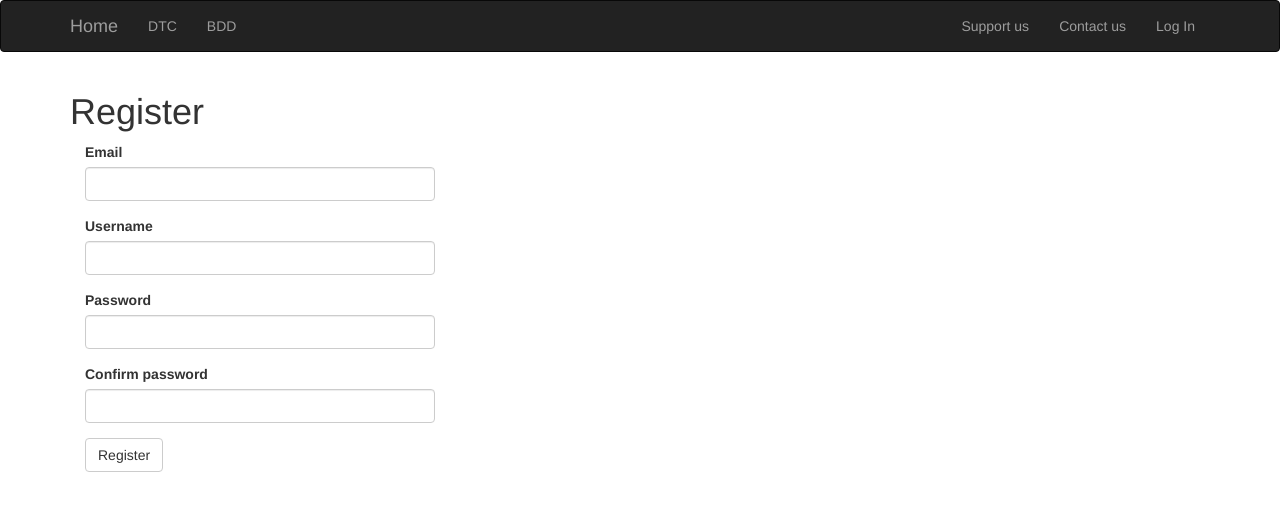
After one commit to DrylandEcology-Lab/UAV-HiRAP, a Flask app: page /auth/register in a window 1280 px wide. The commit adds this page. Shown: the top 511 px of the page. Run offline with Flask 2, Linux system fonts and the light colour scheme; some libraries are stand-ins or nearby versions.

Commit message:
8.5 注册新用户
Register new user

```diff
--- a/app/auth/forms.py
+++ b/app/auth/forms.py
@@ -1,6 +1,9 @@
 from flask_wtf import Form
 from wtforms import StringField, PasswordField, BooleanField, SubmitField
-from wtforms.validators import DataRequired, Length, Email
+from wtforms.validators import DataRequired, Length, Email, Regexp, EqualTo
+from wtforms import ValidationError
+from ..models import User
+
 
 class LoginForm(Form):
     email = StringField('Email', validators=[DataRequired(), Length(1,64),
@@ -8,3 +11,23 @@ class LoginForm(Form):
     password = PasswordField('Password', validators=[DataRequired()])
     remember_me = BooleanField('Keep me logged in')
     submit = SubmitField('Log In')
+
+
+class RegistrationForm(Form):
+    email = StringField('Email', validators=[DataRequired(), Length(1,64), Email()])
+    username = StringField('Username', validators=[DataRequired(), Length(1,64),
+                                                   Regexp('^[A-Za-z][A-Za-z0-9_.]*$', 0,
+                                                          'Usernames must have only letters, '
+                                                          'numbers, dots and underscores')])
+    password = PasswordField('Password', validators=[DataRequired(),
+                                                     EqualTo('Password2', message='Passwords must match.')])
+    password2 = PasswordField('Confirm password', validators=[DataRequired()])
+    submit = SubmitField('Register')
+
+    def validate_email(self, field):
+        if User.query.filter_by(email=field.data).first():
+            raise ValidationError('Email already registered')
+
+    def validate_username(self, field):
+        if User.query.filter_by(username=field.data).first():
+            raise ValidationError('Username already in use')
--- a/app/auth/views.py
+++ b/app/auth/views.py
@@ -1,8 +1,11 @@
 from flask import render_template, redirect, request, url_for, flash
-from flask_login import login_user, logout_user, login_required
+from flask_login import login_user, logout_user, login_required, current_user
 from . import auth
+from .. import db
 from ..models import User
-from .forms import LoginForm
+from ..email import send_email
+from .forms import LoginForm, RegistrationForm
+
 
 @auth.route('/login', methods=['GET', 'POST'])
 def login():
@@ -12,12 +15,26 @@ def login():
         if user is not None and user.verify_password(form.password.data):
             login_user(user, form.remember_me.data)
             return redirect(request.args.get('next') or url_for('main.index'))
-        flash('Invalid username or password')
+        flash('Invalid username or password.')
     return render_template('auth/login.html', form=form)
+
 
 @auth.route('/logout')
 @login_required
 def logout():
     logout_user()
-    flash('You have been logged out')
+    flash('You have been logged out.')
     return redirect(url_for('main.index'))
+
+
+@auth.route('/register', methods=['GET', 'POST'])
+def register():
+    form = RegistrationForm()
+    if form.validate_on_submit():
+        user = User(email=form.email.data,
+                    username=form.username.data,
+                    password=form.password.data)
+        db.session.add(user)
+        flash('You can now login.')
+        return redirect(url_for('auth.login'))
+    return render_template('auth/register.html', form=form)
--- /dev/null
+++ b/app/templates/auth/register.html
@@ -0,0 +1,13 @@
+{% extends "base.html" %}
+{% import "bootstrap/wtf.html" as wtf %}
+
+{% block title%}UAV-HiRAP - Register{% endblock %}
+
+{% block page_content %}
+<div class="page_header">
+    <h1>Register</h1>
+</div>
+<div class="col-md-4">
+    {{ wtf.quick_form(form) }}
+</div>
+{% endblock %}
--- a/app/templates/base.html
+++ b/app/templates/base.html
@@ -25,12 +25,21 @@
             <ul class="nav navbar-nav">
                 <li><a href="{{ url_for('main.index') }}">DTC</a></li>
             </ul>
+            <ul class="nav navbar-nav">
+                <li><a href="{{ url_for('main.index') }}">BDD</a></li>
+            </ul>
             <ul class="nav navbar-nav navbar-right">
                 {% if current_user.is_authenticated %}
                 <li><a href="{{ url_for('auth.logout') }}">Log Out</a></li>
                 {% else %}
                 <li><a href="{{ url_for('auth.login') }}">Log In</a></li>
                 {% endif %}
+            </ul>
+            <ul class="nav navbar-nav navbar-right">
+                <li><a href="{{ url_for('main.index') }}">Contact us</a></li>
+            </ul>
+            <ul class="nav navbar-nav navbar-right">
+                <li><a href="{{ url_for('main.index') }}">Support us</a></li>
             </ul>
         </div>
     </div>
```
Also changed, not shown: app/templates/auth/login.html (+7 -0 lines).
